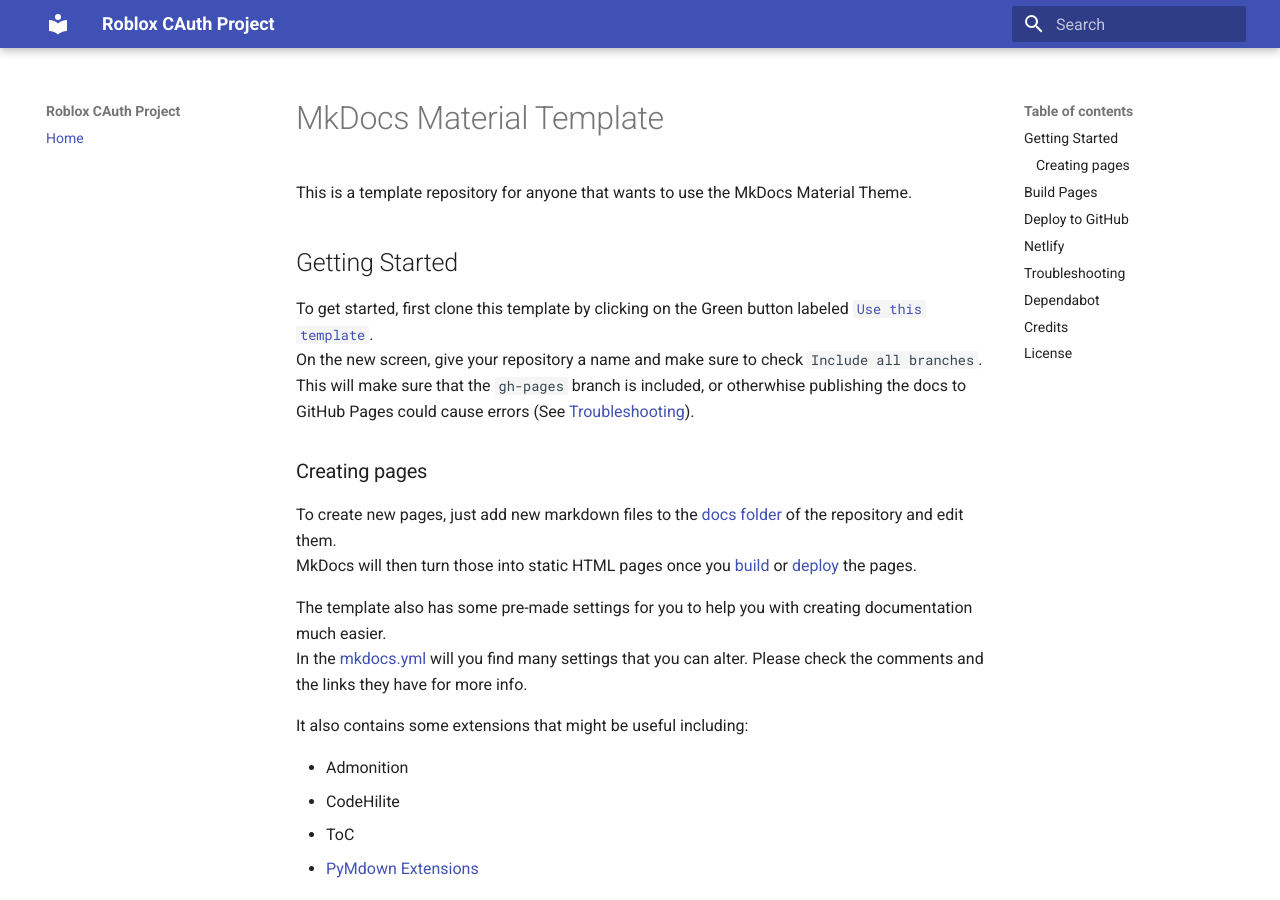
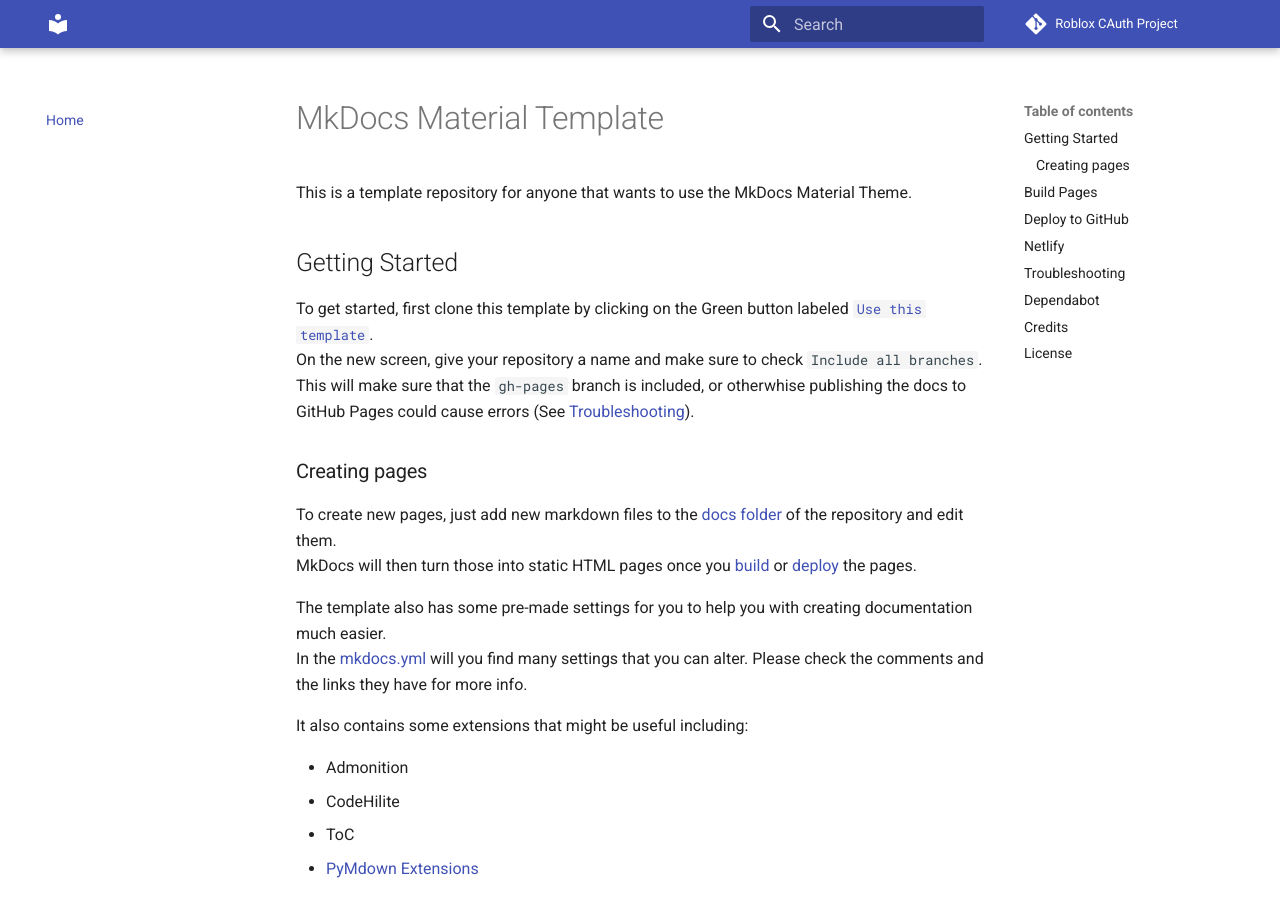
Before and after one commit to LegitCirtuitz/rblxcauth, an MkDocs documentation site: the page built from docs/index.md, in a window 1280 px wide and 900 px high. Built offline with MkDocs 1.6.1 and Material for MkDocs 9.7.7, drawn with Linux system fonts in a browser that asks for light colours; some of the changed lines change nothing that is shown.

Commit message:
Fix 1 on mkdocs.yml

```diff
--- a/mkdocs.yml
+++ b/mkdocs.yml
@@ -1,5 +1,5 @@
-site_name: Roblox CAuth Project
-site_url: https://LegitCirtuitz.github.io/rblxcauth/
+repo_name: Roblox CAuth Project
+repo_url: https://LegitCirtuitz.github.io/rblxcauth/
 theme:
   name: material
   palette:
```
